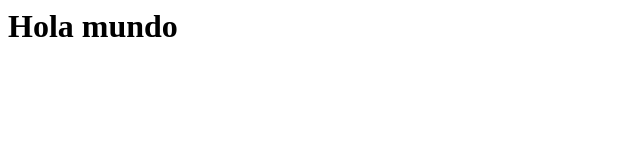
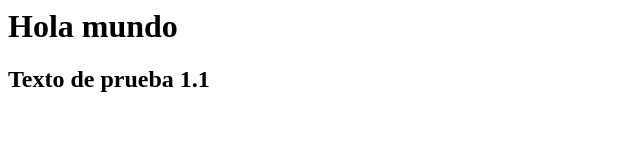
Before and after one commit to jdmartinez17/Juan_d, a plain HTML site: page index.html in a window 1280 px wide. Shown: the whole page, without its empty margins (0-640 px from the left). Drawn offline with Linux system fonts and the light colour scheme.

Commit message:
Update index.html

```diff
--- a/index.html
+++ b/index.html
@@ -1 +1,2 @@
 <h1>Hola mundo</h1></h1>
+<h2>Texto de prueba 1.1</h2>
```
